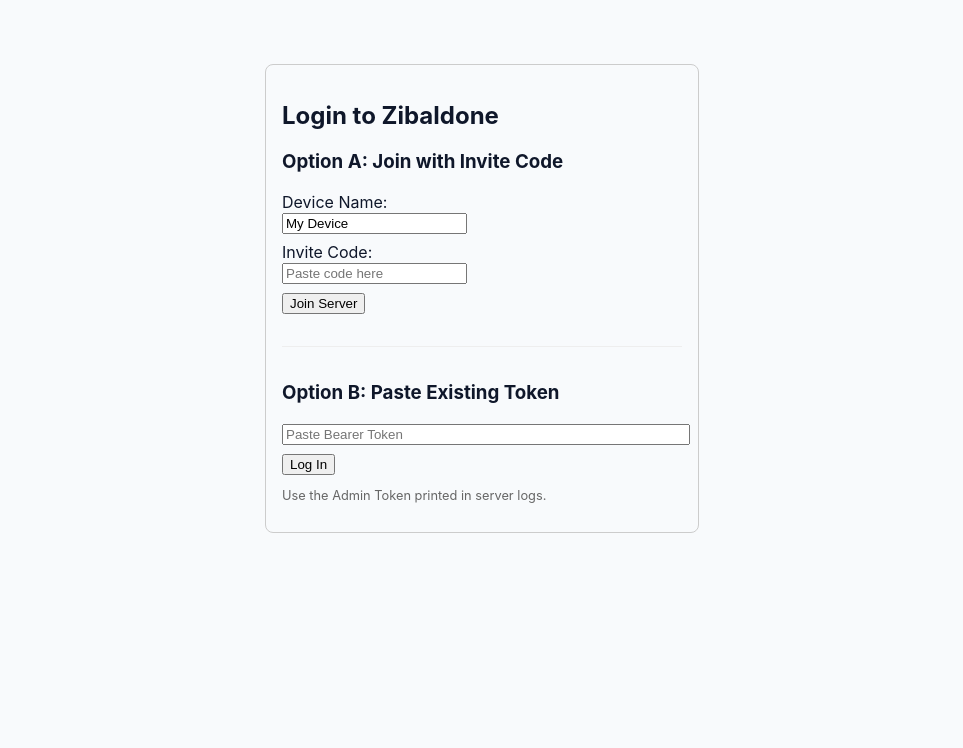
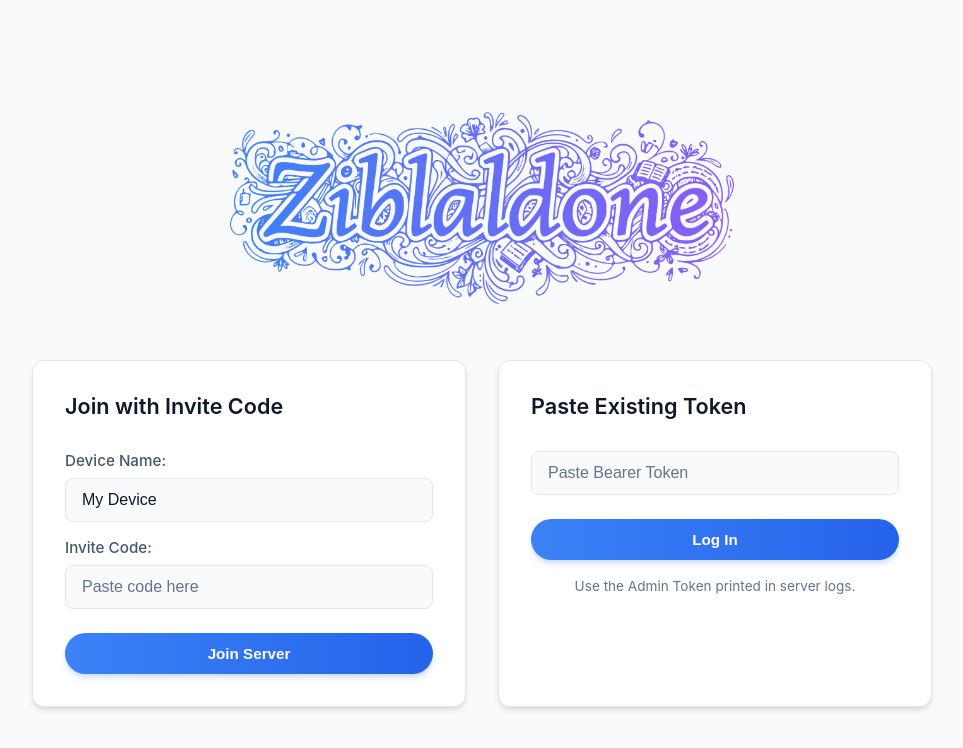
Before and after one commit to paulgibeault/Zibaldone, a React app in the folder frontend/: page /login in a window 1280 px wide. Shown: the top 748 px of the page, without its empty margins (158-1121 px from the left). Built offline with nearby package versions, Linux system fonts and the light colour scheme; the HTML template or start-up script is replaced by a standard one.

Commit message:
improve login screen design

```diff
--- /dev/null
+++ b/frontend/src/components/Login.css
@@ -0,0 +1,169 @@
+.login-container {
+    display: flex;
+    flex-direction: column;
+    align-items: center;
+    /* Start from the top instead of centering */
+    justify-content: flex-start;
+    min-height: 100vh;
+    padding: 1rem;
+    /* Add top padding to position it pleasantly "high up" but not at the edge */
+    padding-top: 10vh;
+    gap: 2rem;
+    /* Remove custom gradient to match app theme */
+    background: transparent;
+}
+
+.login-header {
+    display: flex;
+    flex-direction: column;
+    align-items: center;
+    gap: 1.5rem;
+    text-align: center;
+    margin-bottom: 1rem;
+}
+
+.login-logo-override {
+    /* Override standard logo size for login splash */
+    height: 12rem !important;
+    width: auto !important;
+    margin-bottom: 0.5rem;
+    /* Ensure the gradient mask works by inheriting or resetting if needed */
+    /* .app-logo in index.css handles the mask and background */
+}
+
+.login-logo:hover {
+    transform: scale(1.05);
+}
+
+/* Title removed as text is in the logo */
+
+.login-options {
+    display: flex;
+    flex-direction: row;
+    gap: 2rem;
+    width: 100%;
+    max-width: 900px;
+    justify-content: center;
+    align-items: stretch;
+}
+
+.login-card {
+    flex: 1;
+    /* Match standard .card variable usage */
+    background-color: var(--bg-card);
+    border: 1px solid var(--border-subtle);
+    border-radius: 12px;
+    padding: 2rem;
+    display: flex;
+    flex-direction: column;
+    gap: 1.5rem;
+    min-width: 350px;
+    /* Use standard shadows */
+    box-shadow: var(--shadow-md);
+    transition: transform 0.2s, box-shadow 0.2s;
+}
+
+.login-card:hover {
+    transform: translateY(-2px);
+    box-shadow: var(--shadow-lg);
+    border-color: var(--border-subtle);
+}
+
+.login-card h3 {
+    margin: 0;
+    font-size: 1.35rem;
+    font-weight: 600;
+    color: var(--text-primary);
+    margin-bottom: 0.5rem;
+}
+
+.login-form-group {
+    display: flex;
+    flex-direction: column;
+    gap: 0.5rem;
+    margin-bottom: 1rem;
+}
+
+.login-form-group label {
+    font-size: 0.95rem;
+    font-weight: 500;
+    color: var(--text-secondary, #94a3b8);
+}
+
+.login-input {
+    width: 100%;
+    /* Ensure padding doesn't add to width */
+    box-sizing: border-box;
+    padding: 0.75rem 1rem;
+    background-color: var(--bg-canvas);
+    border: 1px solid var(--border-subtle);
+    border-radius: 8px;
+    color: var(--text-primary);
+    font-size: 1rem;
+    outline: none;
+    transition: all 0.2s;
+}
+
+.login-input:focus {
+    border-color: var(--color-primary);
+    box-shadow: 0 0 0 2px rgba(59, 130, 246, 0.2);
+    background-color: var(--bg-canvas);
+}
+
+.login-input::placeholder {
+    color: #64748b;
+}
+
+.login-button {
+    background-color: var(--primary, #3b82f6);
+    background-image: linear-gradient(to right, #3b82f6, #2563eb);
+    color: white;
+    border: none;
+    padding: 0.75rem 1.5rem;
+    border-radius: 9999px;
+    font-weight: 600;
+    cursor: pointer;
+    font-size: 0.95rem;
+    transition: all 0.2s;
+    width: 100%;
+    margin-top: 0.5rem;
+    box-shadow: 0 4px 6px -1px rgba(59, 130, 246, 0.3);
+}
+
+.login-button:hover {
+    opacity: 1;
+    transform: translateY(-1px);
+    box-shadow: 0 6px 8px -1px rgba(59, 130, 246, 0.4);
+    filter: brightness(1.1);
+}
+
+.login-button:disabled {
+    opacity: 0.7;
+    cursor: not-allowed;
+    transform: none;
+}
+
+.login-helper-text {
+    font-size: 0.85rem;
+    color: var(--text-muted, #64748b);
+    line-height: 1.5;
+    margin: 0;
+    text-align: center;
+}
+
+.error-message {
+    color: #f87171;
+    background-color: rgba(127, 29, 29, 0.2);
+    border: 1px solid rgba(248, 113, 113, 0.2);
+    padding: 1rem;
+    border-radius: 8px;
+    margin-bottom: 2rem;
+    width: 100%;
+    max-width: 600px;
+    text-align: center;
+    backdrop-filter: blur(4px);
+    display: flex;
+    align-items: center;
+    justify-content: center;
+    gap: 0.5rem;
+}
--- a/frontend/src/components/Login.tsx
+++ b/frontend/src/components/Login.tsx
@@ -2,6 +2,7 @@
 import { useAuth } from '../contexts/AuthContext';
 import axios from 'axios';
 import { useNavigate } from 'react-router-dom';
+import './Login.css';
 
 const Login: React.FC = () => {
     const [tokenInput, setTokenInput] = useState('');
@@ -62,26 +63,32 @@
     };
 
     return (
-        <div style={{ maxWidth: '400px', margin: '2rem auto', padding: '1rem', border: '1px solid #ccc', borderRadius: '8px' }}>
-            <h2>Login to Zibaldone</h2>
+        <div className="login-container">
+            <div className="login-header">
+                <div className="app-logo login-logo-override" aria-label="Zibaldone Logo" />
+            </div>
 
-            {error && <div style={{ color: 'red', marginBottom: '1rem' }}>{error}</div>}
+            {error && <div className="error-message">{error}</div>}
 
-            <div style={{ marginBottom: '2rem' }}>
-                <h3>Option A: Join with Invite Code</h3>
+            <div className="login-options">
+                {/* Option A: Join with Invite Code */}
+                <div className="login-card">
+                    <h3>Join with Invite Code</h3>
                     <form onSubmit={handleJoin}>
-                    <div style={{ marginBottom: '0.5rem' }}>
-                        <label>Device Name:</label><br />
+                        <div className="login-form-group">
+                            <label>Device Name:</label>
                             <input
+                                className="login-input"
                                 type="text"
                                 value={deviceName}
                                 onChange={e => setDeviceName(e.target.value)}
                                 required
                             />
                         </div>
-                    <div style={{ marginBottom: '0.5rem' }}>
-                        <label>Invite Code:</label><br />
+                        <div className="login-form-group">
+                            <label>Invite Code:</label>
                             <input
+                                className="login-input"
                                 type="text"
                                 value={qrCode}
                                 onChange={e => setQrCode(e.target.value)}
@@ -89,25 +96,31 @@
                                 required
                             />
                         </div>
-                    <button type="submit" disabled={isLoading}>
+                        <button type="submit" className="login-button" disabled={isLoading}>
                             {isLoading ? 'Joining...' : 'Join Server'}
                         </button>
                     </form>
                 </div>
 
-            <div style={{ borderTop: '1px solid #eee', paddingTop: '1rem' }}>
-                <h3>Option B: Paste Existing Token</h3>
+                {/* Option B: Paste Existing Token */}
+                <div className="login-card">
+                    <h3>Paste Existing Token</h3>
                     <form onSubmit={handleManualToken}>
+                        <div className="login-form-group">
                             <input
+                                className="login-input"
                                 type="text"
                                 value={tokenInput}
                                 onChange={e => setTokenInput(e.target.value)}
                                 placeholder="Paste Bearer Token"
-                        style={{ width: '100%', marginBottom: '0.5rem' }}
                             />
-                    <button type="submit">Log In</button>
-                    <p style={{ fontSize: '0.8rem', color: '#666' }}>Use the Admin Token printed in server logs.</p>
+                        </div>
+                        <div style={{ display: 'flex', flexDirection: 'column', gap: '1rem' }}>
+                            <button type="submit" className="login-button">Log In</button>
+                            <p className="login-helper-text">Use the Admin Token printed in server logs.</p>
+                        </div>
                     </form>
+                </div>
             </div>
         </div>
     );
```
Lines whose indentation alone changed are shown as unchanged.
